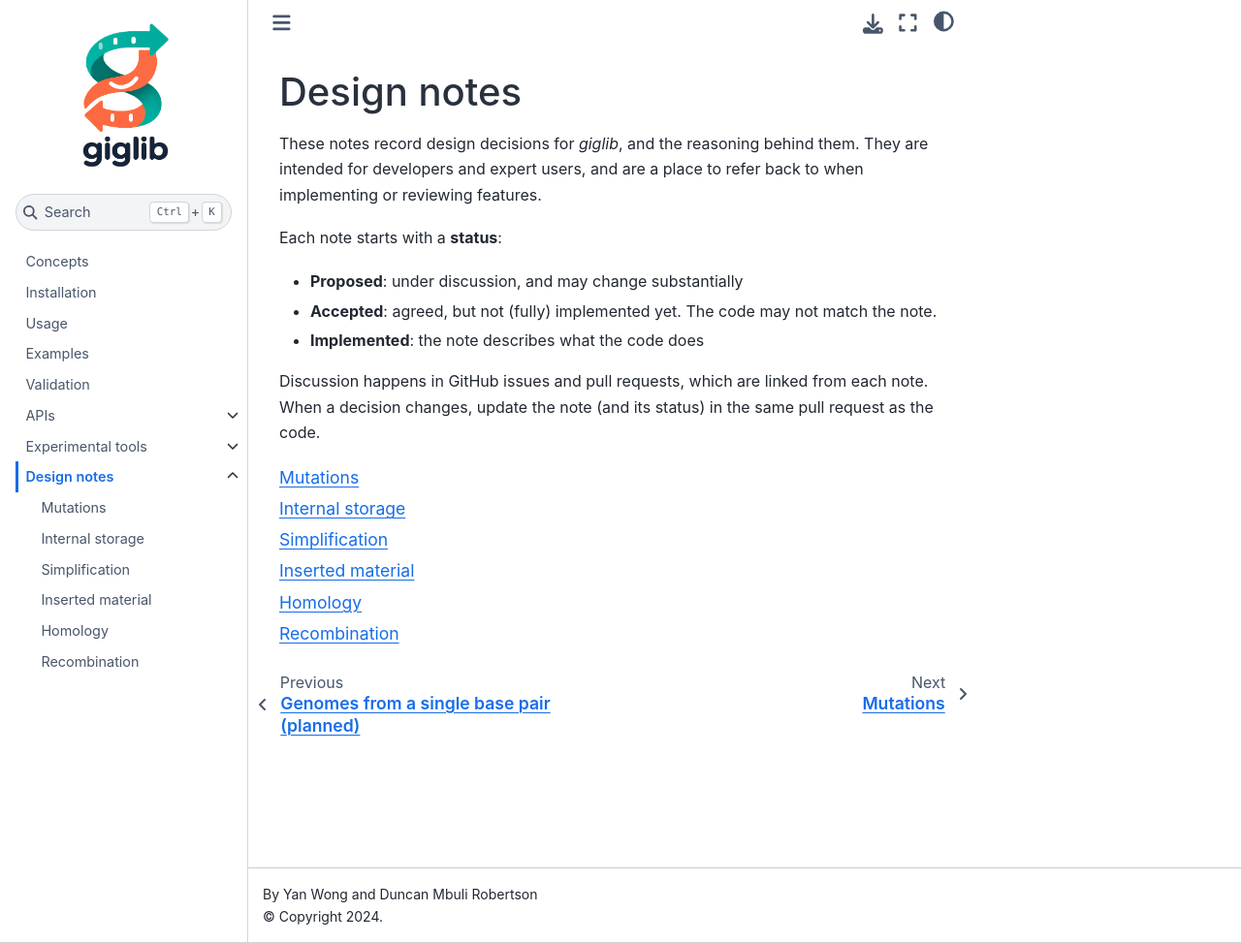
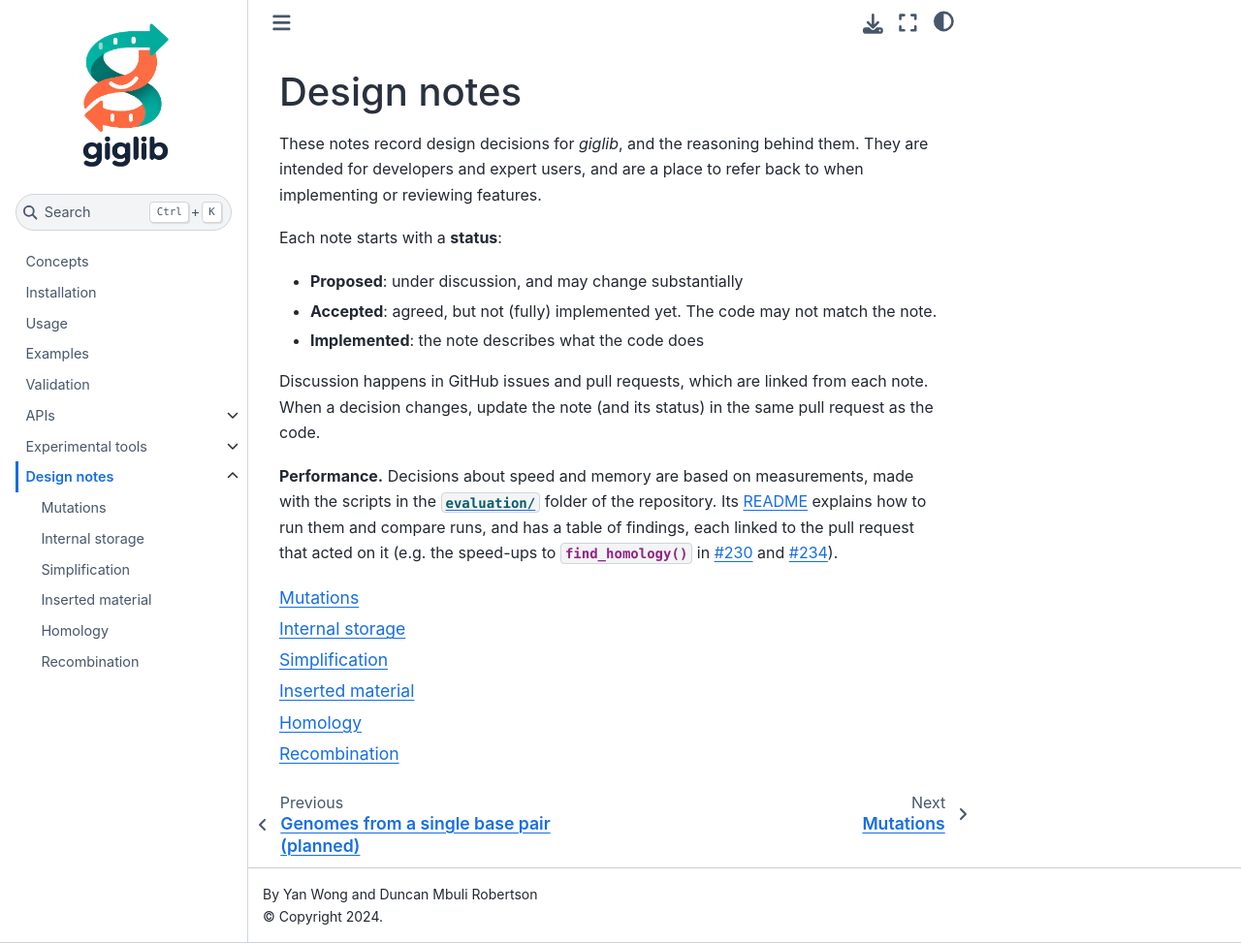
Before and after one commit to hyanwong/giglib, a Jupyter Book: the page built from docs/design.md, in a window 1280 px wide and 973 px high. Shown: the whole window at 97% size. Built offline with Jupyter Book 1.0.4 settings and Sphinx 7.4.7 and the Sphinx Book theme 1.1.4, drawn with Linux system fonts in a browser that asks for light colours.

Commit message:
Docs: link the design notes to the evaluation suite
Co-Authored-By: Claude Opus 5.5 <noreply@anthropic.com>

````diff
--- a/docs/design.md
+++ b/docs/design.md
@@ -15,5 +15,12 @@ Each note starts with a **status**:
 Discussion happens in GitHub issues and pull requests, which are linked from each note. When a
 decision changes, update the note (and its status) in the same pull request as the code.
 
+**Performance.** Decisions about speed and memory are based on measurements, made with the
+scripts in the [`evaluation/`](https://github.com/hyanwong/giglib/tree/main/evaluation) folder of
+the repository. Its [README](https://github.com/hyanwong/giglib/blob/main/evaluation/README.md)
+explains how to run them and compare runs, and has a table of findings, each linked to the pull
+request that acted on it (e.g. the speed-ups to {meth}`~giglib.Tables.find_homology` in
+{pr}`230` and {pr}`234`).
+
 ```{tableofcontents}
 ```
````
